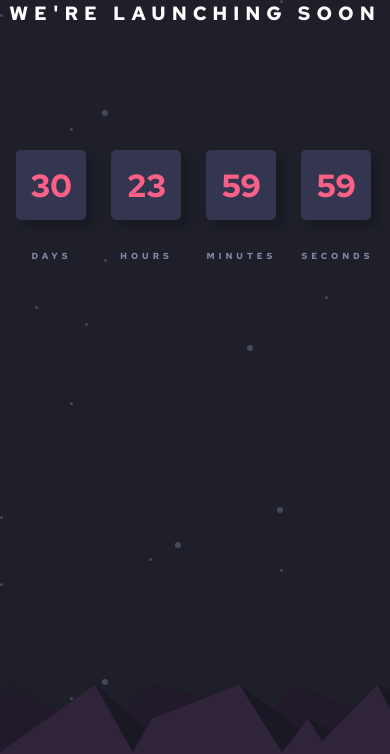
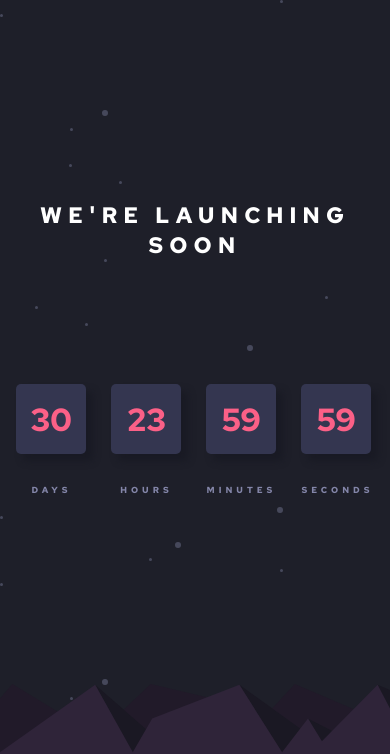
Before and after one commit to juangonzalezdla/launch-countdown-timer, a plain HTML site: page index.html in a window 390 px wide. Shown: the top 754 px of the page. Drawn offline with Linux system fonts and the light colour scheme.

Commit message:
Fixed styles

```diff
--- a/css/responsive.css
+++ b/css/responsive.css
@@ -28,6 +28,10 @@
 }
 
 @media (max-width: 425px) {
+  .countdown__title {
+    font-size: 1.4rem;
+  }
+
   .countdown__timer--container div {
     width: 70px;
     height: 70px;
--- a/css/styles.css
+++ b/css/styles.css
@@ -23,7 +23,6 @@ body {
   font-size: var(--font-size);
   text-transform: uppercase;
   width: 100vw;
-  height: 100%;
   display: flex;
   justify-content: center;
   align-items: center;
@@ -40,6 +39,7 @@ body {
   justify-content: center;
   align-items: center;
   text-align: center;
+  margin-top: 200px;
 }
 
 .countdown__title {
```
